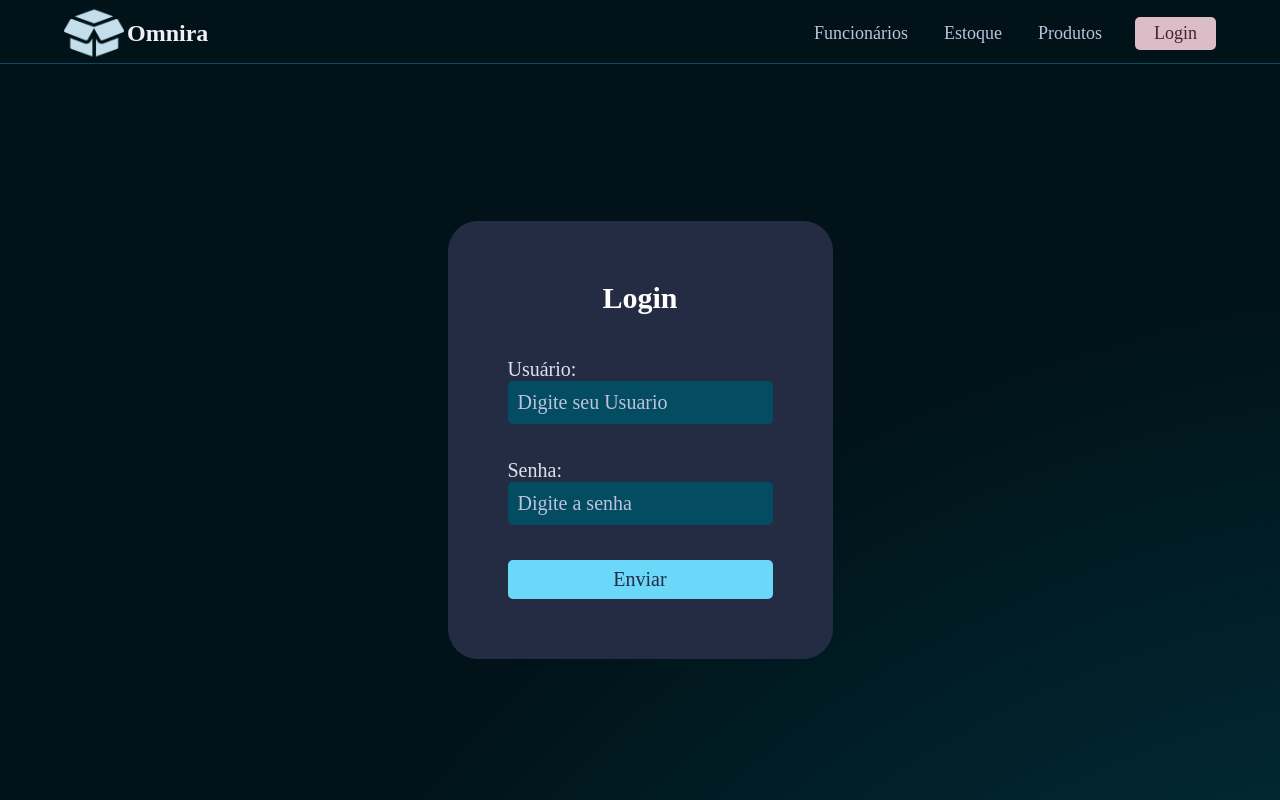
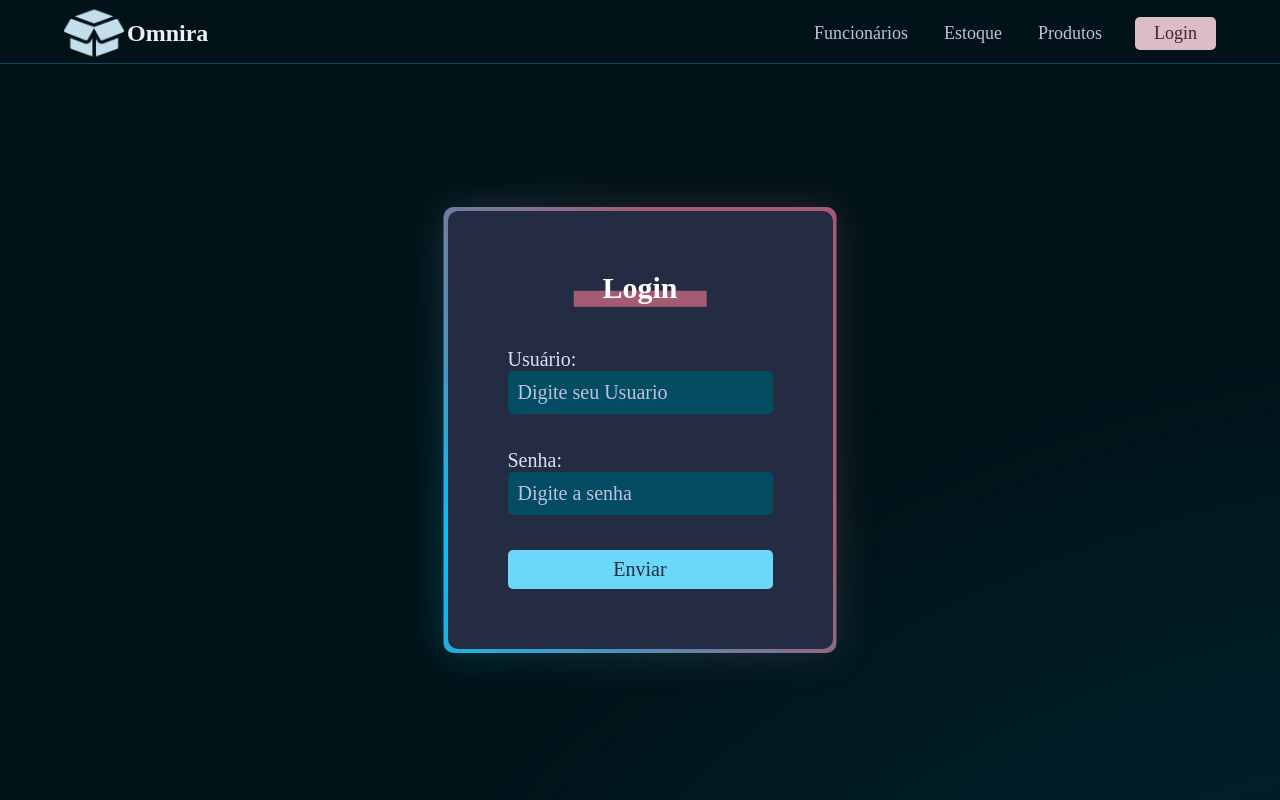
Before and after one commit to Potenho/storage-control, an Angular app: page /login in a window 1280 px wide. Built offline with nearby package versions, Linux system fonts and the light colour scheme; a web font is replaced by a local one.

Commit message:
Feat: Login screen

```diff
--- a/src/animations.scss
+++ b/src/animations.scss
@@ -0,0 +1,13 @@
+@property --angle {
+    syntax: "<angle>";
+    initial-value: 0deg;
+    inherits: false;
+}
+
+@keyframes spin {
+    from {
+        --angle: 0deg;
+    } to {
+        --angle: 360deg;
+    }
+}
--- a/src/app/app.component.scss
+++ b/src/app/app.component.scss
@@ -4,6 +4,7 @@
 }
 
 .gradient-background {
+    opacity: 60%;
     height: 3700px;
     z-index: -2;
     width: 3000px;
--- a/src/app/design-system/nav-menu/nav-menu.component.scss
+++ b/src/app/design-system/nav-menu/nav-menu.component.scss
@@ -1,6 +1,9 @@
 @import "../../../mixins.scss";
 
 section {
+    height: 60px;
+    z-index: 1;
+    top: 0;
     background-color: var(--primary-950);
     position: fixed;
     width: 100%;
--- a/src/app/modules/default/default.component.scss
+++ b/src/app/modules/default/default.component.scss
@@ -1,10 +1,11 @@
 :host {
     display: flex;
+    flex-direction: column;
     height: 100%;
 }
 
 .default {
-    margin-top: 10vh;
+    height: 100%;
     width: 90%;
     margin-left: auto;
     margin-right: auto;
--- a/src/app/modules/home/home.component.scss
+++ b/src/app/modules/home/home.component.scss
@@ -1,6 +1,8 @@
 @import '../../../mixins.scss';
 
 :host {
+    padding-top: 30px;
+    box-sizing: border-box;
     display: relative;
     width: 100%;
     display: flex;
@@ -38,11 +40,17 @@
                 color: var(--text-50);
                 font-weight: 600;
                 font-size: 40px;
-                text-wrap:stable;
+                text-wrap: stable;
 
                 b {
                     color: var(--accent-400);
                     text-shadow: 0px 0px 40px var(--accent-600);
+                    scale: 1;
+                    transition: color ease 0.2s;
+
+                    &:hover {
+                        color: var(--accent-500);
+                    }
                 }
             }
 
--- a/src/app/modules/login/login.component.scss
+++ b/src/app/modules/login/login.component.scss
@@ -1,4 +1,5 @@
 @import '../../../mixins.scss';
+@import '../../../animations.scss';
 
 :host {
     display: relative;
@@ -12,6 +13,7 @@
     display: flex;
     align-items: center;
     justify-content: center;
+    gap: 30px;
     height: 100%;
 }
 
@@ -26,16 +28,51 @@ form{
     padding: 60px;
     padding-left: 60px;
     padding-right: 60px;
-    border-radius: 30px;
+    border-radius: 10px;
     margin: 5px;
+    position: relative;
+
+    &::after, &::before {
+        --angle: 0deg;
+        content: '';
+        position: absolute;
+        width: 100%;
+        height: 100%;
+        background-image: conic-gradient(from var(--angle), var(--primary-500), var(--accent-500), var(--accent-500), var(--primary-500));
+        top: 50%;
+        left: 50%;
+        translate: -50% -50%;
+        z-index: -1;
+        padding: 4px;
+        border-radius: 10px;
+        animation: 3s spin linear infinite;
+    }
+
+    &::before {
+        filter: blur(20px);
+        opacity: 25%;
+    }
 
     .title {
-        z-index: 2;
+        position: relative;
+        z-index: 9;
         text-align: center;
         font-size: 30px;
         padding-bottom: 18px;
-        position: relative;
         box-sizing: border-box;
+
+        &::before {
+            z-index: -1;
+            content: '';
+            text-align: center;
+            position: absolute;
+            width: 50%;
+            height: 30%;
+            background-color: var(--accent-500);
+            top: 50%;
+            left: 50%;
+            translate: -50% -40%;
+        }
     }
 
     .login, .senha{
--- a/src/mixins.scss
+++ b/src/mixins.scss
@@ -12,7 +12,7 @@
 
     &:hover {
         transform: translateY(-5px);
-        box-shadow: 0px 0px 40px var(--primary-400);
+        box-shadow: 0px 0px 40px var(--primary-700);
     }
 }
 
--- a/src/styles.scss
+++ b/src/styles.scss
@@ -83,6 +83,8 @@ html, body {
 }
 
 body {
+    padding-top: 60px;
+    box-sizing: border-box;
     overflow-x: hidden;
     background-color: var(--primary-950);
 }
```
Also changed, not shown: src/assets/factory-image.png (added), 1 other file (tests, documents, lock files or other folders).
